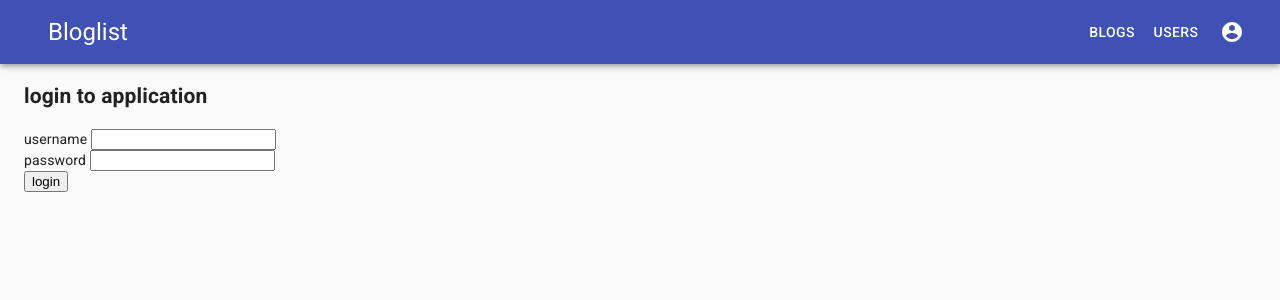
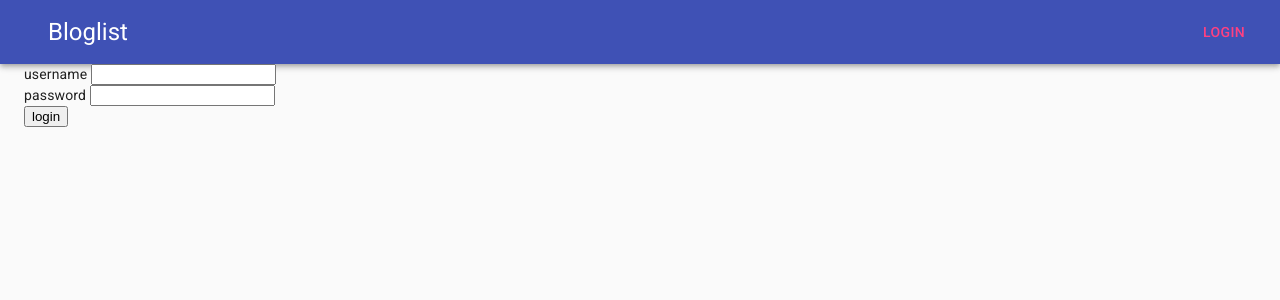
Before and after one commit to j-tesla/blog-list-frontend, a React (Create React App) app: page /login in a window 1280 px wide. Shown: the top 300 px of the page. Built offline with nearby package versions, Linux system fonts and the light colour scheme; no server answers.

Commit message:
fixed logged out views

```diff
--- a/src/App.jsx
+++ b/src/App.jsx
@@ -36,8 +36,14 @@ const App = () => {
             activeUser === null
               ? (
                 <>
-                  <h2>login to application</h2>
-                  <LoginForm />
+                  <Switch>
+                    <Route path="/login">
+                      <LoginForm />
+                    </Route>
+                    <Route path="/">
+                      <Redirect to="/login" />
+                    </Route>
+                  </Switch>
                 </>
               )
               : (
--- a/src/components/Navbar.jsx
+++ b/src/components/Navbar.jsx
@@ -65,6 +65,9 @@ const NavBar = () => {
           <Typography variant="h5" color="inherit" className={classes.title}>
             Bloglist
           </Typography>
+
+          {activeUser ? (
+            <>
               <NavLink
                 className={classes.navLink}
                 activeClassName={clsx([classes.navLink, classes.activeNavLink])}
@@ -81,6 +84,7 @@ const NavBar = () => {
               >
                 <Button variant="text" className={classes.navBtn}>users</Button>
               </NavLink>
+
               <IconButton
                 aria-label="current user's account"
                 aria-controls="account-menu"
@@ -108,6 +112,27 @@ const NavBar = () => {
                 <MenuItem onClick={handleAccount}>Account</MenuItem>
                 <MenuItem onClick={handleLogout}>Logout</MenuItem>
               </Menu>
+            </>
+          ) : (
+            <>
+              <NavLink
+                className={classes.navLink}
+                activeClassName={clsx([classes.navLink, classes.activeNavLink])}
+                exact
+                to="/login"
+              >
+                <Button variant="text" className={classes.navBtn}>login</Button>
+              </NavLink>
+              {/* <NavLink */}
+              {/*  className={classes.navLink} */}
+              {/*  activeClassName={clsx([classes.navLink, classes.activeNavLink])} */}
+              {/*  exact */}
+              {/*  to="/signup" */}
+              {/* > */}
+              {/*  <Button variant="text" className={classes.navBtn}>signup</Button> */}
+              {/* </NavLink> */}
+            </>
+          )}
         </Toolbar>
       </AppBar>
     </div>
```
Lines whose indentation alone changed are shown as unchanged.
